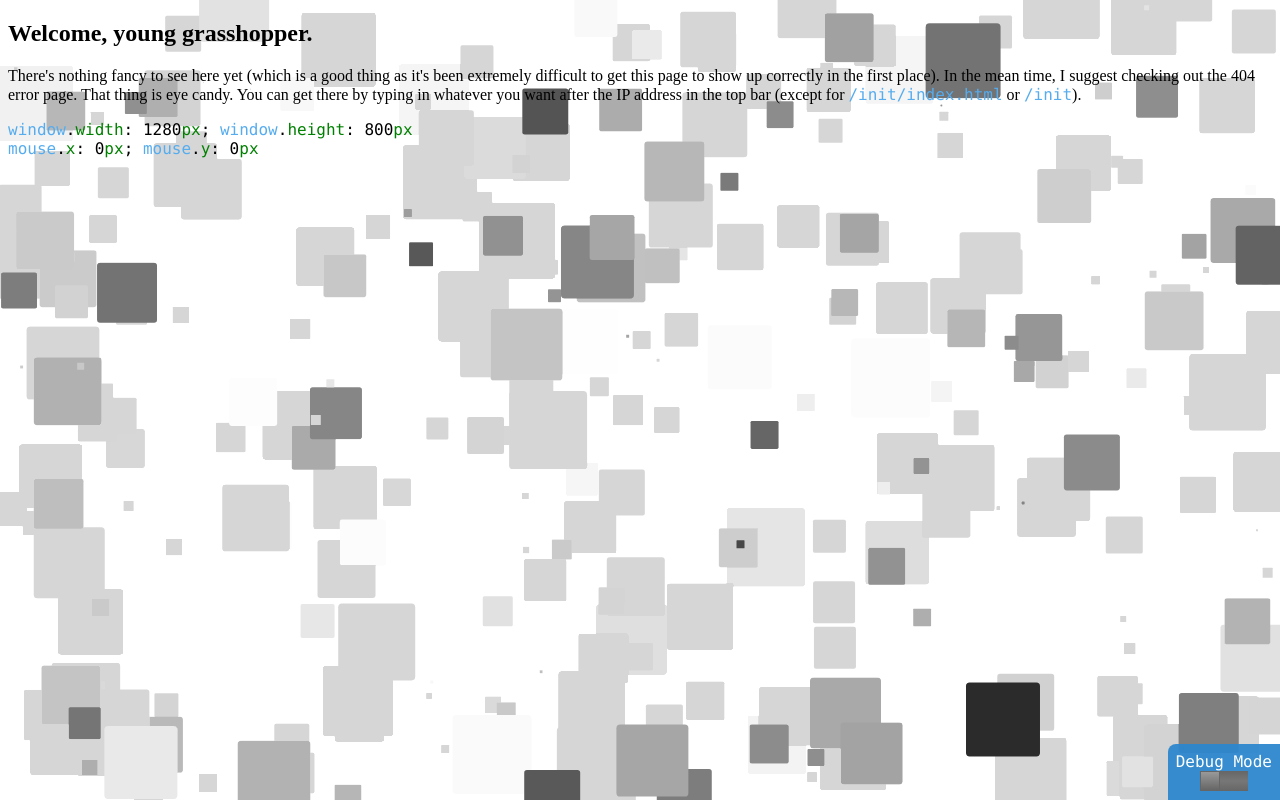
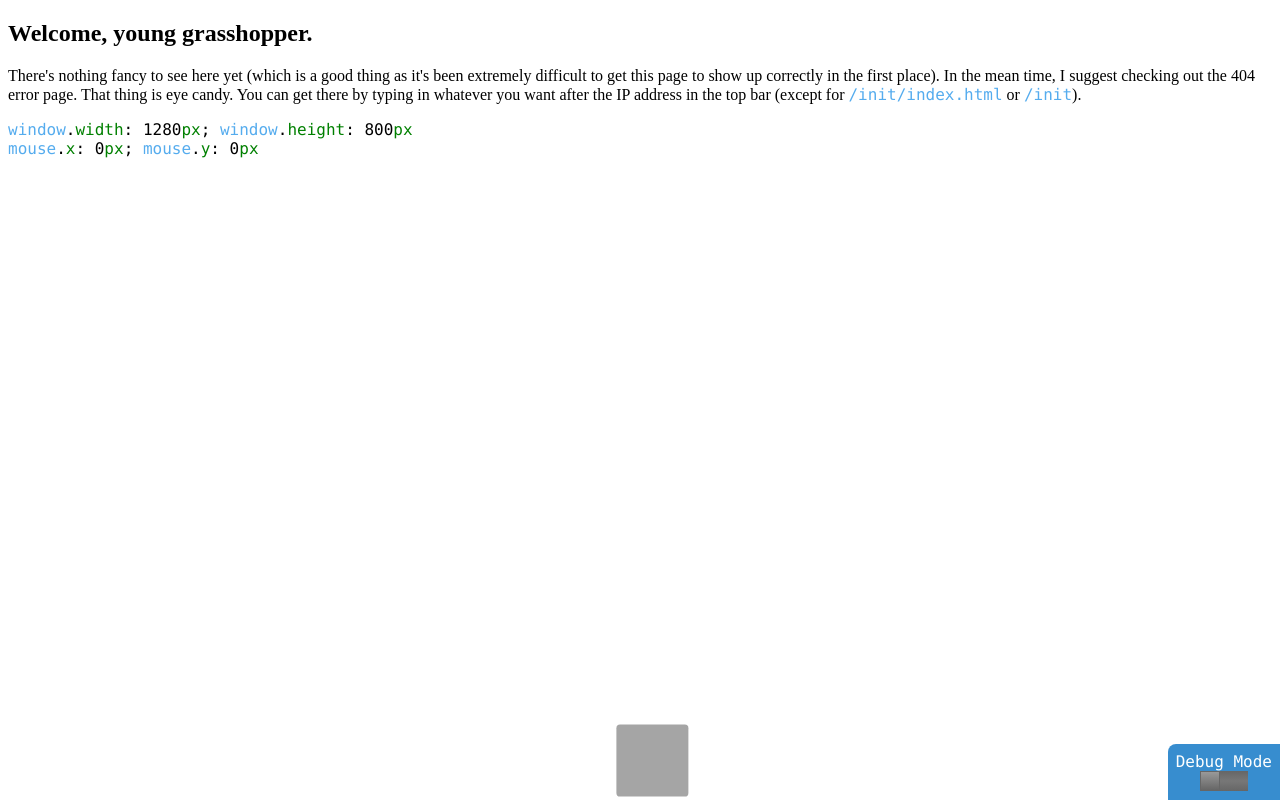
Before and after one commit to chato94/A, a plain HTML site: page init/index.html in a window 1280 px wide. Drawn offline with Linux system fonts and the light colour scheme.

Commit message:
Began development of auto-refreshing background

```diff
--- a/init/index.html
+++ b/init/index.html
@@ -153,13 +153,14 @@ domReady (function () {
 
     ctx.canvas.width = window.innerWidth;
     ctx.canvas.height = window.innerHeight;
+    ctx.globalAlpha = 1;
 
     if (!mobile) {
         mCtx.canvas.width = window.innerWidth;
         mCtx.canvas.height = window.innerHeight;
     }
 
-    var np = 25, rds = 55, pts0 = genPoints (np, rds), pts1 = genPoints (np, 0.75 * rds), pts2 = genPoints (np, 0.5 * rds), framenum = 0;
+    var np = 25, rds = 55, pts0 = genPoints (np, rds), pts1 = genPoints (np, 0.75 * rds), pts2 = genPoints (np, 0.5 * rds), framenum = 0, wipeBg = false, doneWiping = true;
     // Animates random squircles on the page of random sizes at random positions of random shades of grey
     (function animateBg () {
         // Update the frame number
@@ -169,6 +170,8 @@ domReady (function () {
         var v = randomSquircle (), x = v[0], y = v[1], s = v[2], r = v[3], c = v[4];
         var bg = 'rgba(255, 255, 255, 0.01)', chance = Math.random ();
 
+        if (!wipeBg) {
+        	ctx.beginPath ();
 	        ctx.fillStyle = bg;
 	        ctx.fillRect (0, 0, canvas.width, canvas.height);
 
@@ -176,6 +179,16 @@ domReady (function () {
 	        if (chance <= 0.9999) {
 	            ctx.fillStyle = c;
 	            ctx.roundRect (x, y, s, s, r, true, false);
+	        }
+    	} else {
+    		//alert ('clear!');
+    		ctx.globalAlpha -= 1 / 60;
+    		if (ctx.globalAlpha < 1 / 60) {
+    			ctx.globalAlpha = 0;
+    			ctx.clearRect (0, 0, canvas.width, canvas.height);
+    			ctx.globalAlpha = 1;
+    			doneWiping = true;
+    		}
     	}
 
         if (!mobile) {
@@ -211,6 +224,14 @@ domReady (function () {
             theta += 1 / 15;
         }
 
+        // Clear the background every 600 frames
+        if (framenum % 60 === 0 && doneWiping) {
+        	wipeBg = true;
+        	doneWiping = false;
+        } else if (doneWiping && wipeBg) {
+        	wipeBg = false;
+        }
+
         // Continue the animation
         reqAnimFr (animateBg);
     })();
@@ -222,6 +243,7 @@ domReady (function () {
     // Attach all necessary event listeners to their corresponding objects
     addEvent (window, 'resize', resizeCanvas);
     addEvent (document, 'mousemove', mouseMove);
+    addEvent (document, 'click', click);
 });
 
 /**************************************************
@@ -260,11 +282,18 @@ function mouseMove (event) {
     mY.innerHTML = event.pageY;
 }
 
+/* Handles the event that fires when an object is clicked */
+function click (event) {
+	var element = event.target;
+
+}
+
 /* Resizes the background canvas to the new window width and height values */
 function resizeCanvas () {
     var canvas = document.getElementById ('background'), ctx = canvas.getContext ('2d');
     ctx.canvas.width = window.innerWidth;
     ctx.canvas.height = window.innerHeight;
+    ctx.globalAlpha = 1;
 
     if (!mobile) {
         var mCanvas = document.getElementById ('mouseflair'), mCtx = mCanvas.getContext ('2d');
```
Lines whose indentation alone changed are shown as unchanged.
